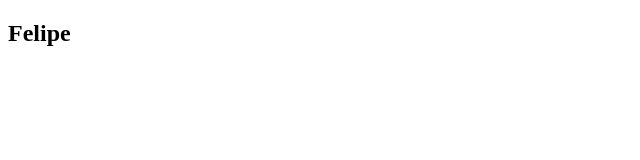
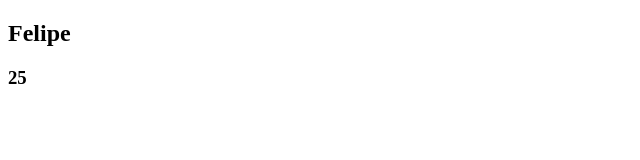
Before and after one commit to felipeorocha/react-context-api, a React (Create React App) app: page / in a window 1280 px wide. Shown: the top 160 px of the page, without its empty margins (0-640 px from the left). Built offline with nearby package versions, Linux system fonts and the light colour scheme.

Commit message:
Using context state in Profile component

```diff
--- /dev/null
+++ b/src/components/Profile.js
@@ -0,0 +1,12 @@
+import React from 'react';
+import { AuthContext } from '../providers/auth';
+
+const Profile = () => {
+  const { user } = React.useContext(AuthContext);
+
+  return (
+    <h3>{user.age}</h3>
+  );
+}
+
+export default Profile;
--- a/src/index.js
+++ b/src/index.js
@@ -1,12 +1,14 @@
 import React from 'react';
 import ReactDOM from 'react-dom';
 import App from './App';
+import Profile from './components/Profile';
 import { AuthProvider } from './providers/auth';
 
 ReactDOM.render(
   <React.StrictMode>
     <AuthProvider>
       <App />
+      <Profile />
     </AuthProvider>
   </React.StrictMode>,
   document.getElementById('root')
```
Also changed, not shown: 1 other file (tests, documents, lock files or other folders).
